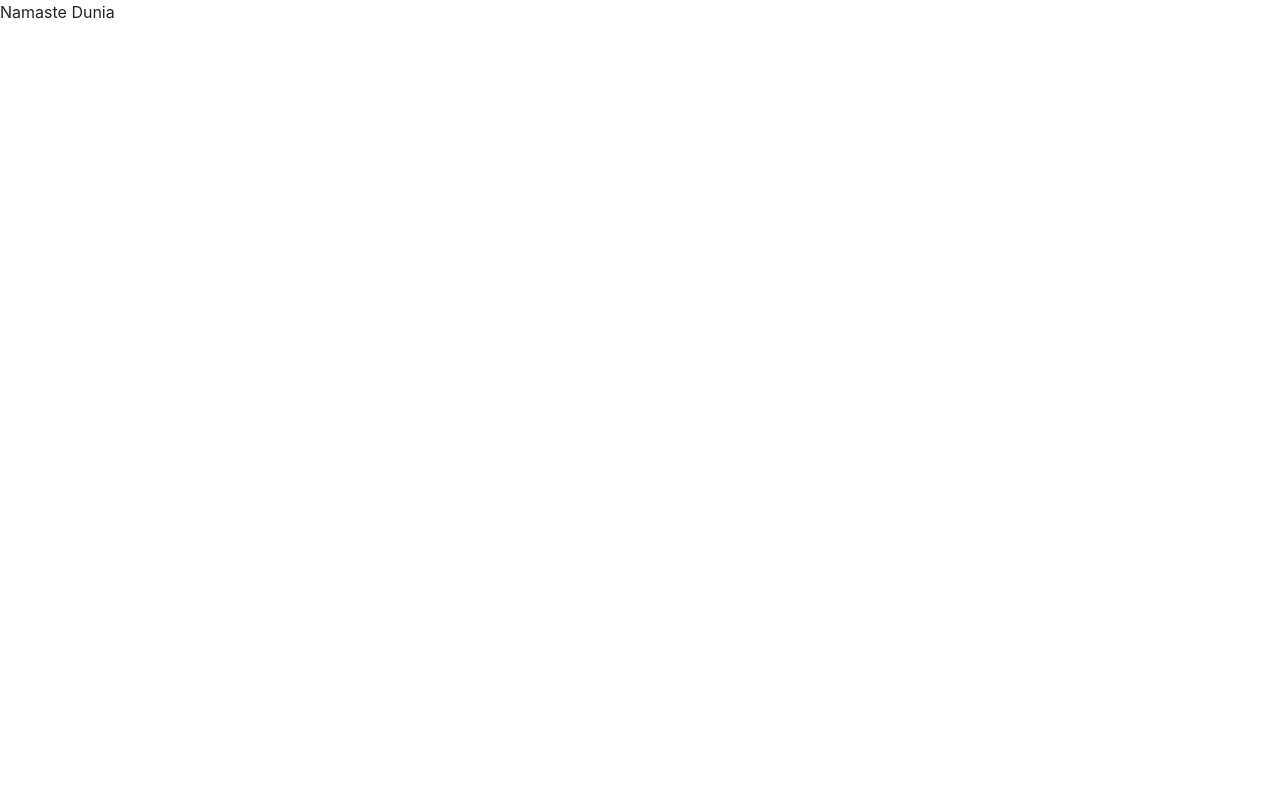
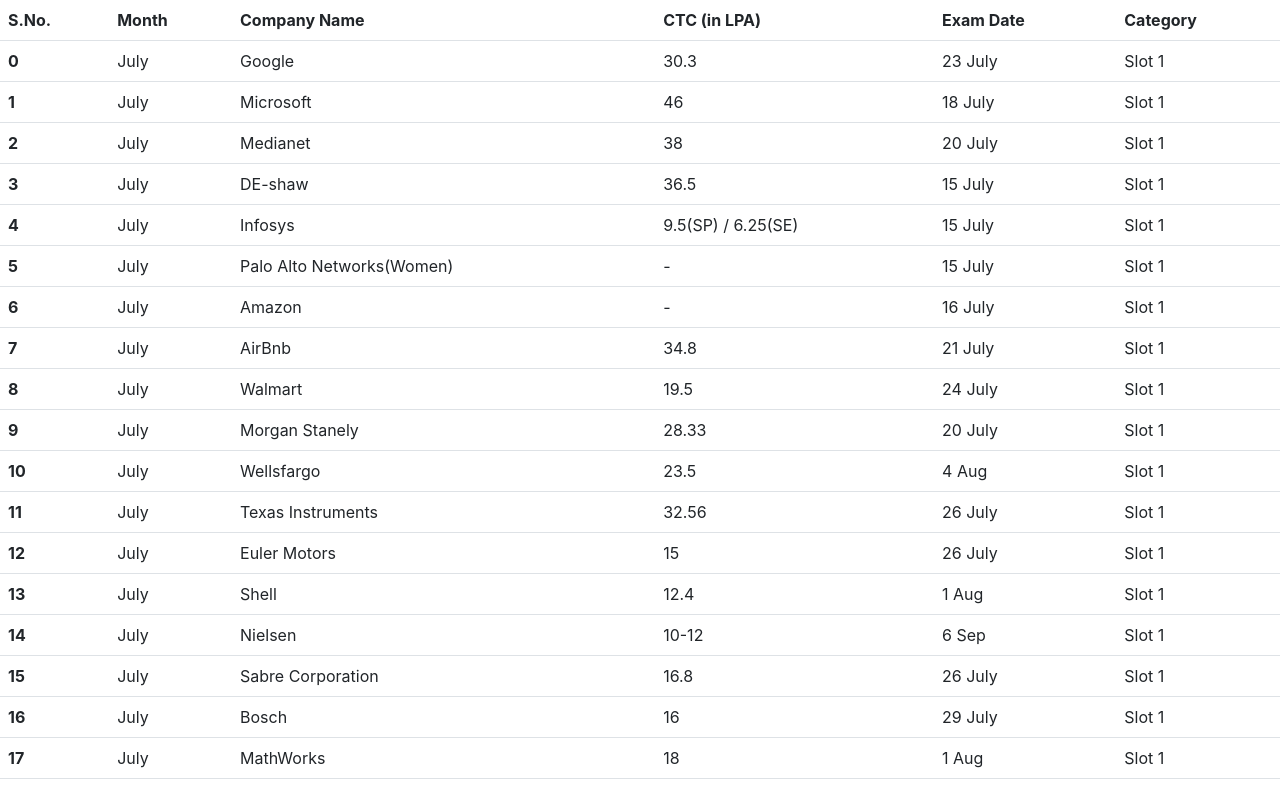
Before and after one commit to prane-eth/placement-2023, a React (Create React App) app: page / in a window 1280 px wide. Shown: the top 790 px of the page. Built offline with nearby package versions, Linux system fonts and the light colour scheme.

Commit message:
Added Tables

```diff
--- a/src/App.js
+++ b/src/App.js
@@ -1,7 +1,35 @@
 import "./App.css";
+import Data from "./data.json";
 
 function App() {
-	return <div className="App">Namaste Dunia</div>;
+	return (
+		<div className="App">
+			<table class="table">
+				<thead>
+					<tr>
+						<th scope="col">S.No.</th>
+						<th scope="col">Month</th>
+						<th scope="col">Company Name</th>
+						<th scope="col">CTC (in LPA)</th>
+						<th scope="col">Exam Date</th>
+						<th scope="col">Category</th>
+					</tr>
+				</thead>
+				<tbody>
+					{Data.map((value, index) => (
+						<tr key={index}>
+							<th scope="row">{index}</th>
+							<td>{value.month}</td>
+							<td>{value.companyName}</td>
+							<td>{value.ctc}</td>
+							<td>{value.examDate}</td>
+							<td>{value.category}</td>
+						</tr>
+					))}
+				</tbody>
+			</table>
+		</div>
+	);
 }
 
 export default App;
--- /dev/null
+++ b/src/data.json
@@ -0,0 +1,226 @@
+[
+	{
+		"sno": 1,
+		"month": "July",
+		"companyName": "Google",
+		"ctc": 30.3,
+		"examDate": "23 July",
+		"category": "Slot 1"
+	},
+	{
+		"sno": 2,
+		"month": "July",
+		"companyName": "Microsoft",
+		"ctc": 46,
+		"examDate": "18 July",
+		"category": "Slot 1"
+	},
+	{
+		"sno": 3,
+		"month": "July",
+		"companyName": "Medianet",
+		"ctc": 38,
+		"examDate": "20 July",
+		"category": "Slot 1"
+	},
+	{
+		"sno": 4,
+		"month": "July",
+		"companyName": "DE-shaw",
+		"ctc": 36.5,
+		"examDate": "15 July",
+		"category": "Slot 1"
+	},
+	{
+		"sno": 5,
+		"month": "July",
+		"companyName": "Infosys",
+		"ctc": "9.5(SP) / 6.25(SE)",
+		"examDate": "15 July",
+		"category": "Slot 1"
+	},
+	{
+		"sno": 6,
+		"month": "July",
+		"companyName": "Palo Alto Networks(Women)",
+		"ctc": "-",
+		"examDate": "15 July",
+		"category": "Slot 1"
+	},
+	{
+		"sno": 7,
+		"month": "July",
+		"companyName": "Amazon",
+		"ctc": "-",
+		"examDate": "16 July",
+		"category": "Slot 1"
+	},
+	{
+		"sno": 8,
+		"month": "July",
+		"companyName": "AirBnb",
+		"ctc": 34.8,
+		"examDate": "21 July",
+		"category": "Slot 1"
+	},
+	{
+		"sno": 9,
+		"month": "July",
+		"companyName": "Walmart",
+		"ctc": 19.5,
+		"examDate": "24 July",
+		"category": "Slot 1"
+	},
+	{
+		"sno": 10,
+		"month": "July",
+		"companyName": "Morgan Stanely",
+		"ctc": 28.33,
+		"examDate": "20 July",
+		"category": "Slot 1"
+	},
+	{
+		"sno": 11,
+		"month": "July",
+		"companyName": "Wellsfargo",
+		"ctc": 23.5,
+		"examDate": "4 Aug",
+		"category": "Slot 1"
+	},
+	{
+		"sno": 12,
+		"month": "July",
+		"companyName": "Texas Instruments",
+		"ctc": 32.56,
+		"examDate": "26 July",
+		"category": "Slot 1"
+	},
+	{
+		"sno": 13,
+		"month": "July",
+		"companyName": "Euler Motors",
+		"ctc": 15,
+		"examDate": "26 July",
+		"category": "Slot 1"
+	},
+	{
+		"sno": 14,
+		"month": "July",
+		"companyName": "Shell",
+		"ctc": 12.4,
+		"examDate": "1 Aug",
+		"category": "Slot 1"
+	},
+	{
+		"sno": 15,
+		"month": "July",
+		"companyName": "Nielsen",
+		"ctc": "10-12",
+		"examDate": "6 Sep",
+		"category": "Slot 1"
+	},
+	{
+		"sno": 16,
+		"month": "July",
+		"companyName": "Sabre Corporation",
+		"ctc": 16.8,
+		"examDate": "26 July",
+		"category": "Slot 1"
+	},
+	{
+		"sno": 17,
+		"month": "July",
+		"companyName": "Bosch",
+		"ctc": 16,
+		"examDate": "29 July",
+		"category": "Slot 1"
+	},
+	{
+		"sno": 18,
+		"month": "July",
+		"companyName": "MathWorks",
+		"ctc": 18,
+		"examDate": "1 Aug",
+		"category": "Slot 1"
+	},
+	{
+		"sno": 19,
+		"month": "July",
+		"companyName": "Philips",
+		"ctc": 15.2,
+		"examDate": "26 July",
+		"category": "Slot 1"
+	},
+	{
+		"sno": 20,
+		"month": "July",
+		"companyName": "Arcesium",
+		"ctc": 36,
+		"examDate": "26 July",
+		"category": "Slot 1"
+	},
+	{
+		"sno": 21,
+		"month": "July",
+		"companyName": "Oracle",
+		"ctc": 18.26,
+		"examDate": "31 July",
+		"category": "Slot 1"
+	},
+	{
+		"sno": 22,
+		"month": "July",
+		"companyName": "Razorpay",
+		"ctc": 29,
+		"examDate": "26 July",
+		"category": "Slot 1"
+	},
+	{
+		"sno": 23,
+		"month": "July",
+		"companyName": "Urjanet",
+		"ctc": 15,
+		"examDate": "3 Aug",
+		"category": "Slot 1"
+	},
+	{
+		"sno": 24,
+		"month": "July",
+		"companyName": "TCS ",
+		"ctc": "3.5(N) / 7.2(D)",
+		"examDate": "TCS NQT",
+		"category": "Slot 1"
+	},
+	{
+		"sno": 25,
+		"month": "July",
+		"companyName": "Byjus",
+		"ctc": 22,
+		"examDate": "30 July",
+		"category": "Slot 1"
+	},
+	{
+		"sno": 26,
+		"month": "July",
+		"companyName": "Fareportal",
+		"ctc": 20,
+		"examDate": "26 July",
+		"category": "Slot 1"
+	},
+	{
+		"sno": 27,
+		"month": "July",
+		"companyName": "MakeMyTrip",
+		"ctc": 18,
+		"examDate": "3 Aug",
+		"category": "Slot 1"
+	},
+	{
+		"sno": 28,
+		"month": "July",
+		"companyName": "Cloudera",
+		"ctc": 19,
+		"examDate": "5 Aug",
+		"category": "Slot 1"
+	}
+]
```
Also changed, not shown: public/manifest.json.
